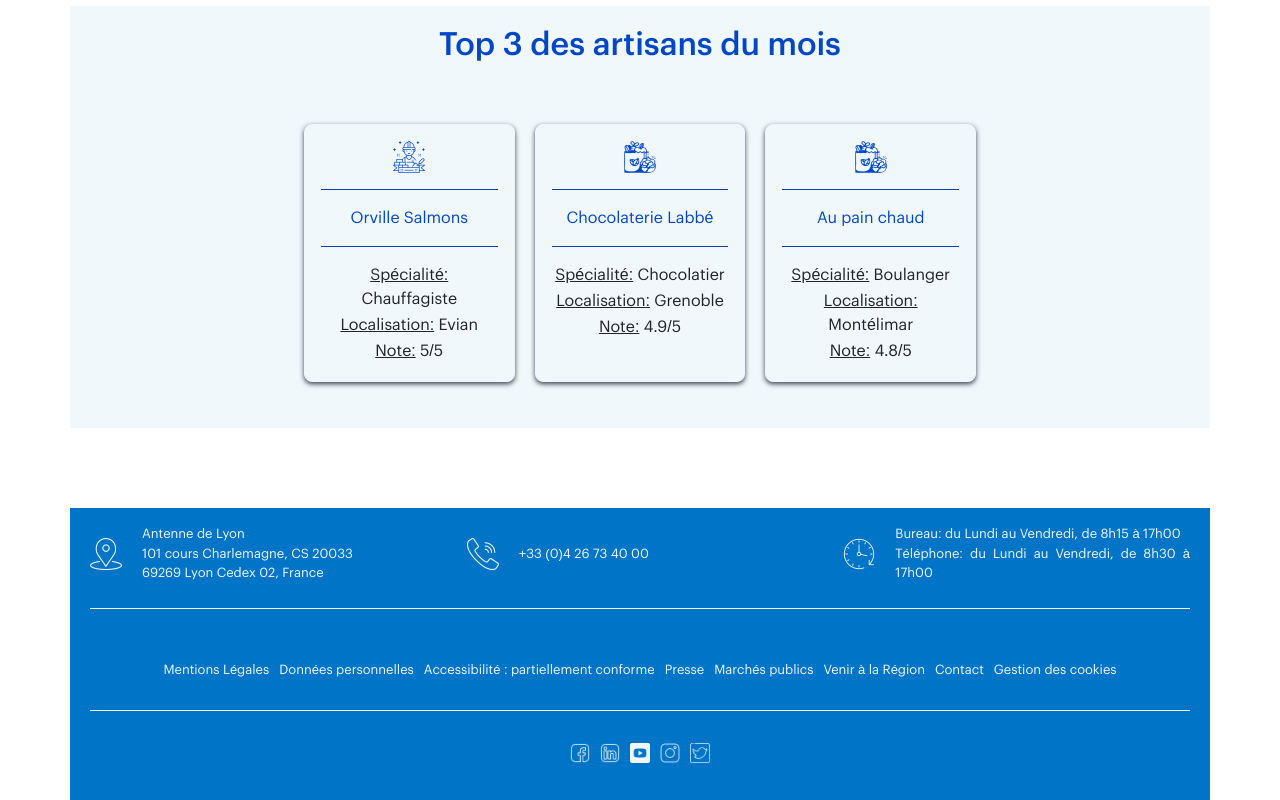
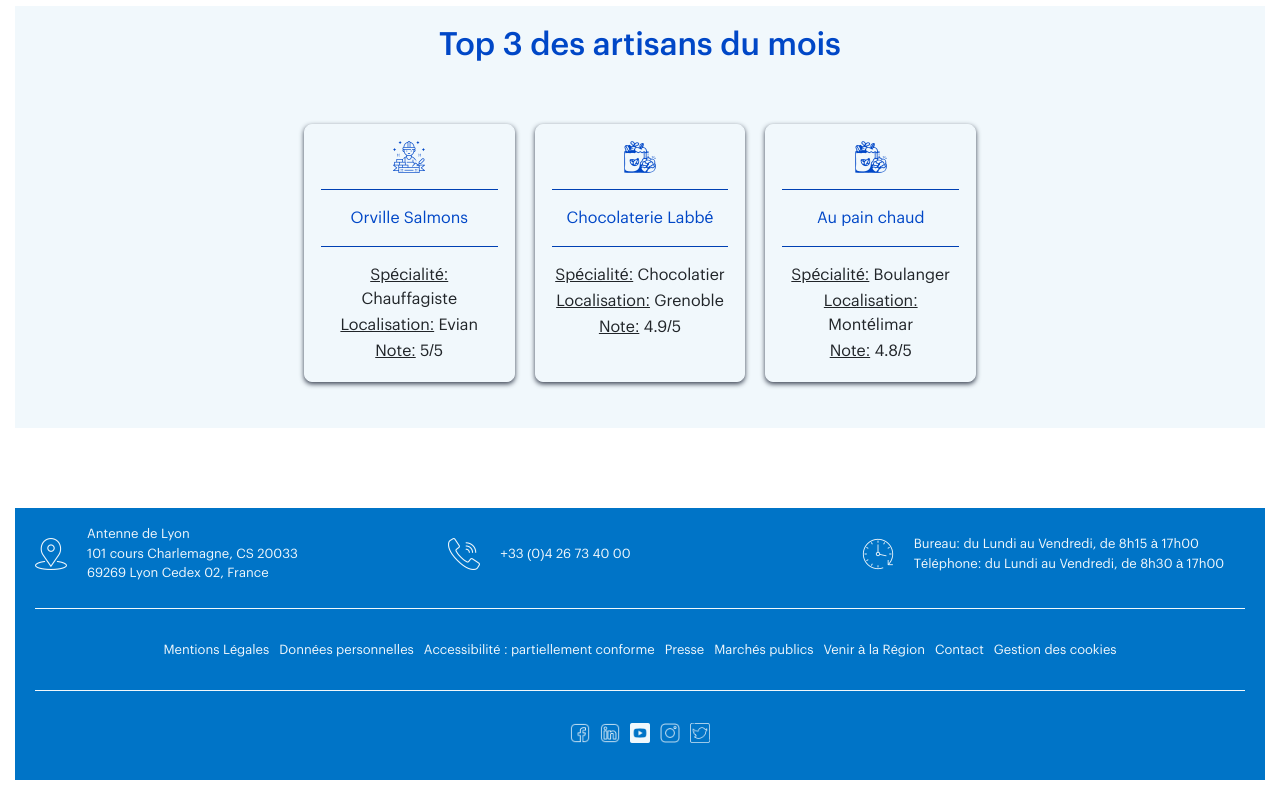
Before and after one commit to Ad15C/Artisan, an Angular app: page / in a window 1280 px wide. Shown: the part 672-1472 px from the top of the page. Built offline with nearby package versions, Linux system fonts and the light colour scheme.

Commit message:
footer_new_update

```diff
--- a/src/app/app.component.html
+++ b/src/app/app.component.html
@@ -1,4 +1,4 @@
-<div class="container">
+<div class="container-fluid">
   <header>
     <app-header (searchChanged)="onSearchChanged($event)"></app-header>
   </header>
--- a/src/app/footer/footer.component.html
+++ b/src/app/footer/footer.component.html
@@ -1,4 +1,4 @@
-<footer class="footer mt-auto py-3 w-100">
+<footer class="footer mt-auto py-3">
     <div class="container-fluid" >
         <div class="row ">
             <div class="col-12 col-md-4 text-justify d-flex align-items-center">
@@ -38,7 +38,7 @@
     </div>
     <hr>
     <div class="container-fluid py-3" >
-        <div class="row " style="margin-top: 20px;">
+        <div class="row ">
             <div class="col-12 text-center">
                 <a routerLink="pagenotfound" class="footer-link">Mentions Légales</a>
                 <a routerLink="pagenotfound" class="footer-link">Données personnelles</a>
--- a/src/app/footer/footer.component.scss
+++ b/src/app/footer/footer.component.scss
@@ -1,10 +1,10 @@
 .footer {
+    background-color: #0074c7;
+    color: #f1f8fc;
     width: 100%;
-    margin: 0;
-    padding: 20px ;
     box-sizing: border-box;
     position: relative; /* Permet au footer de rester dans le flux normal du document */
-    margin: 0 auto;
+    margin: 0;
     padding: 20px; /* Padding pour le contenu */
     font-size: small;
     font-weight: normal;
```
